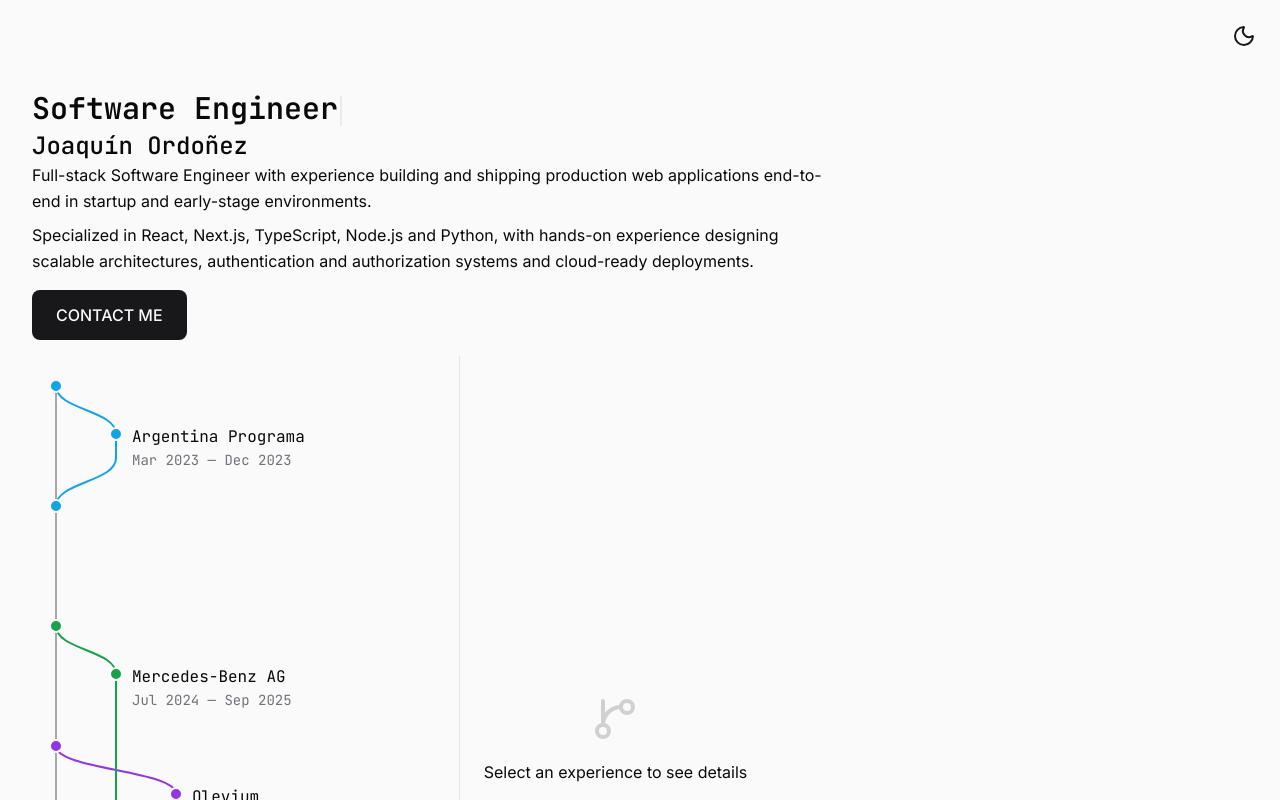
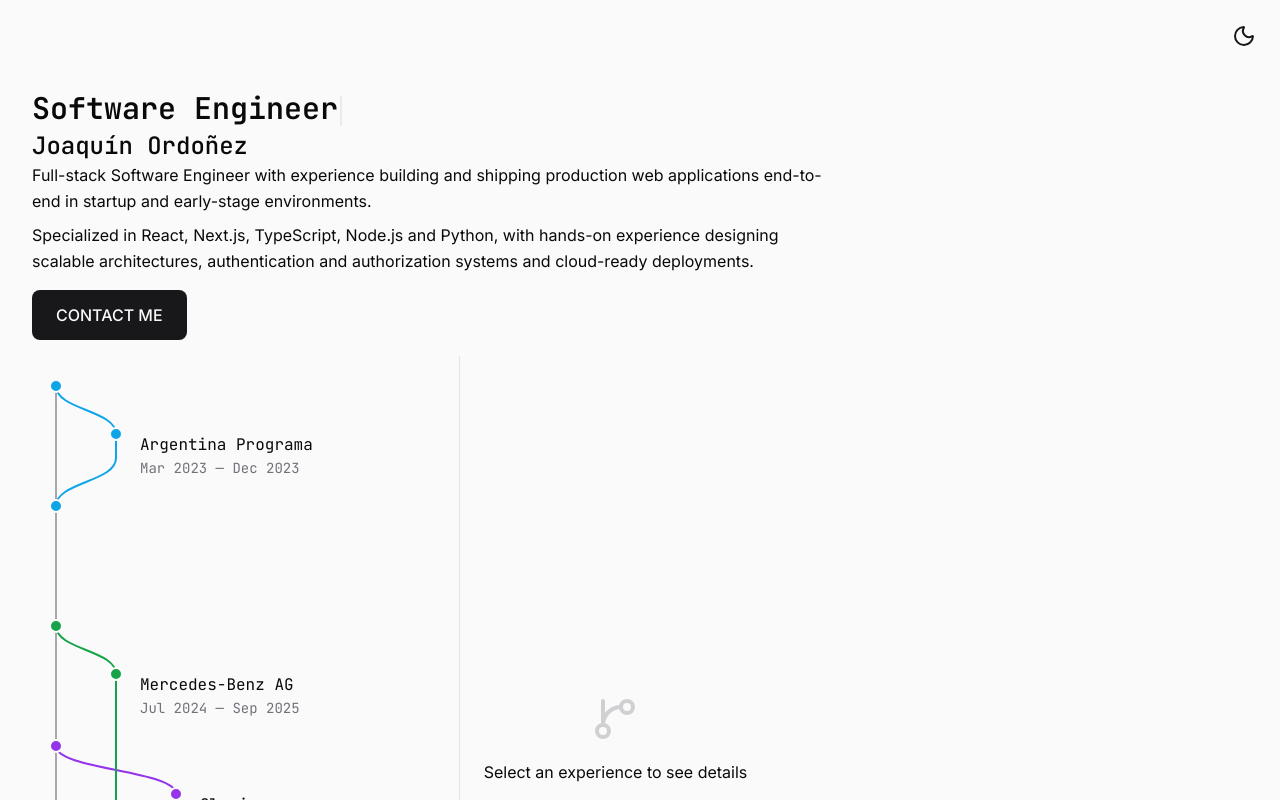
Before and after one commit to joac001/portfolio, a Next.js app: page / in a window 1280 px wide. Shown: the top 800 px of the page. Built offline with nearby package versions, Linux system fonts and the light colour scheme.

Commit message:
feat: mejorar estilo y efectos de interacción en el componente GitTree

```diff
--- a/src/components/experience-timeline/GitTree.tsx
+++ b/src/components/experience-timeline/GitTree.tsx
@@ -230,7 +230,7 @@ export default function GitTree({ layout, selectedId, onSelect }: GitTreeProps)
             type="button"
             onClick={() => onSelect(label.subExperienceId ?? label.experienceId)}
             aria-pressed={isSelected}
-            className="absolute text-left cursor-pointer bg-transparent border-none p-0 focus-visible:outline-none focus-visible:ring-2 focus-visible:ring-primary focus-visible:ring-offset-2 focus-visible:ring-offset-background rounded"
+            className="absolute text-left cursor-pointer bg-transparent border-none p-2 focus-visible:outline-none focus-visible:ring-2 focus-visible:ring-primary focus-visible:ring-offset-2 focus-visible:ring-offset-background rounded-lg hover:bg-muted-contrast/10"
             style={{
               top: label.y - 10,
               left: label.x,
@@ -247,6 +247,9 @@ export default function GitTree({ layout, selectedId, onSelect }: GitTreeProps)
                 ease: 'easeOut',
                 delay: hasInitialized ? 0 : (labelDelays.get(label.id) ?? PATH_BASE_DELAY),
               },
+            }}
+            whileHover={{
+              scale: 1.05,
             }}
           >
             <Typography
```
